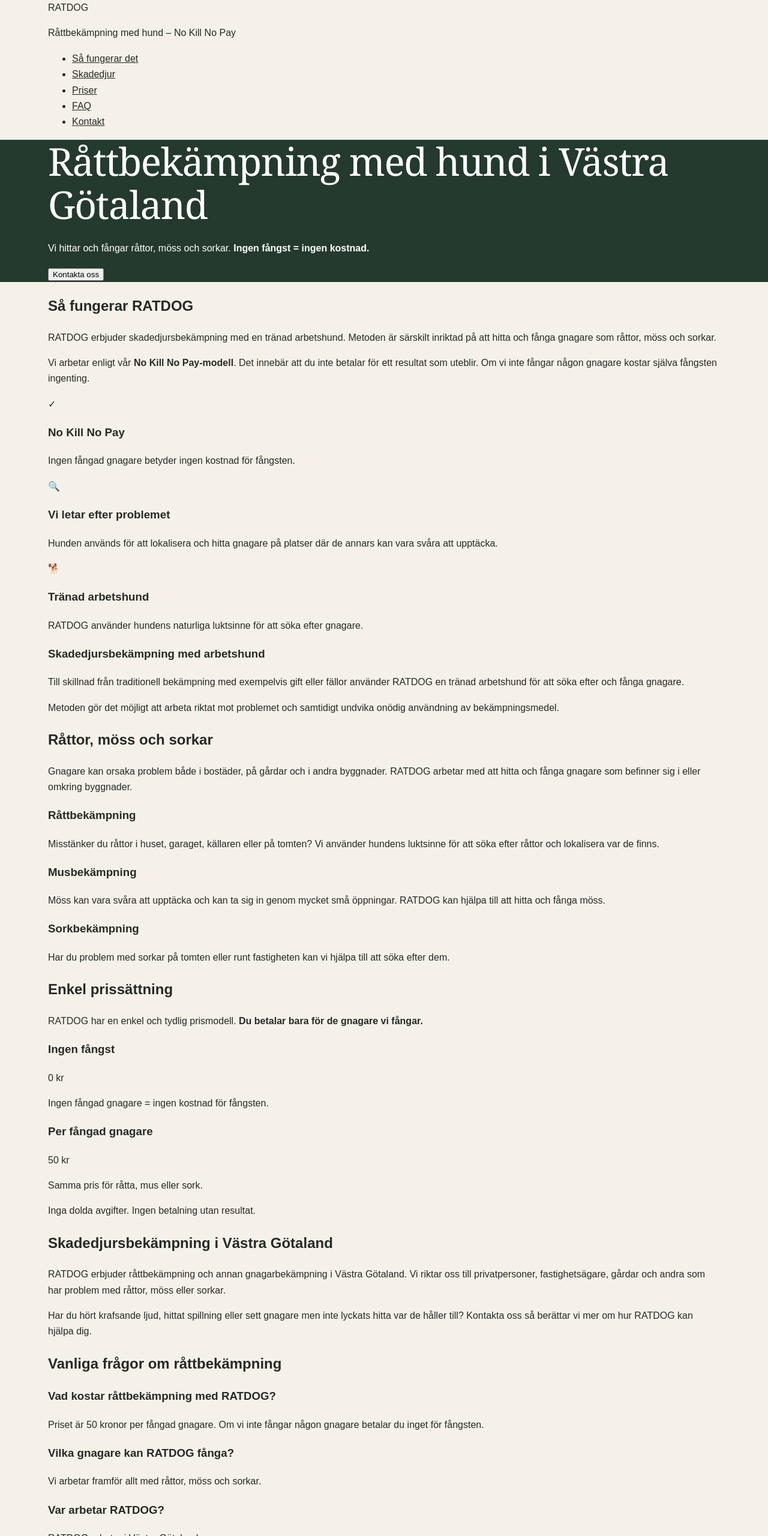
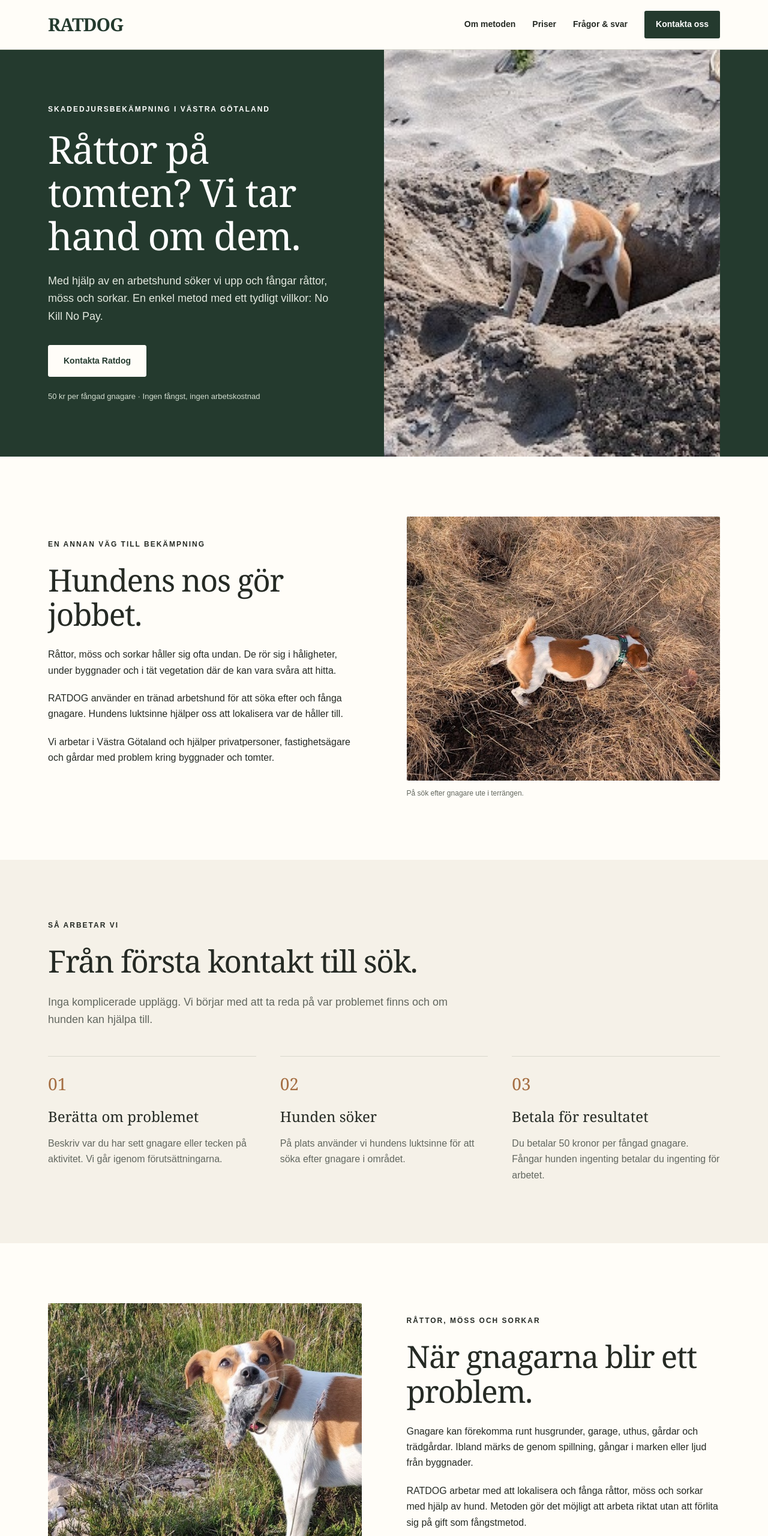
Before and after one commit to ratdog617/ratdog-website, a plain HTML site: page index.html in a window 1280 px wide. Shown: the top 2560 px of the page at 60% size. Drawn offline with Linux system fonts and the light colour scheme.

Commit message:
Revise index.html for updated content and structure

````diff
--- a/index.html
+++ b/index.html
@@ -3,29 +3,24 @@
 <html lang="sv">
 <head>
   <meta charset="UTF-8">
-    <meta name="viewport" content="width=device-width, initial-scale=1.0">
-
-    <title>Råttbekämpning i Västra Götaland | RATDOG – No Kill No Pay</title>
-
-    <meta name="description" content="Råttbekämpning, musbekämpning och sorkbekämpning med tränad arbetshund i Västra Götaland. No Kill No Pay – ingen fångst, ingen kostnad. Endast 50 kr per fångad gnagare.">
-
-    <link rel="canonical" href="https://ratdog.se/">
-
+  <meta name="viewport" content="width=device-width, initial-scale=1">
+  <title>Råttbekämpning i Västra Götaland | RATDOG</title>
+  <meta name="description" content="Råttbekämpning, musbekämpning och sorkbekämpning med arbetshund i Västra Götaland. No Kill No Pay – om hunden inte fångar något betalar du inget för arbetet. 50 kr per fångad gnagare.">
+  <link rel="canonical" href="https://www.ratdog.se/">
   <meta property="og:type" content="website">
-    <meta property="og:title" content="Råttbekämpning i Västra Götaland | RATDOG">
-    <meta property="og:description" content="Råttbekämpning med tränad arbetshund. No Kill No Pay – ingen fångst, ingen kostnad. 50 kr per fångad gnagare.">
-    <meta property="og:url" content="https://ratdog.se/">
   <meta property="og:locale" content="sv_SE">
-
+  <meta property="og:title" content="RATDOG – Råttbekämpning med hund">
+  <meta property="og:description" content="Skadedjursbekämpning med arbetshund i Västra Götaland. No Kill No Pay.">
+  <meta property="og:url" content="https://www.ratdog.se/">
+  <meta property="og:image" content="https://www.ratdog.se/uno1.jpg">
   <link rel="stylesheet" href="style.css">
-
   <script type="application/ld+json">
   {
     "@context": "https://schema.org",
     "@type": "LocalBusiness",
     "name": "RATDOG",
-        "url": "https://ratdog.se/",
-        "description": "Råttbekämpning, musbekämpning och sorkbekämpning med tränad arbetshund i Västra Götaland.",
+    "url": "https://www.ratdog.se/",
+    "description": "Råttbekämpning, musbekämpning och sorkbekämpning med arbetshund i Västra Götaland.",
     "areaServed": {
       "@type": "AdministrativeArea",
       "name": "Västra Götaland"
@@ -34,339 +29,273 @@
   }
   </script>
 </head>
-
 <body>
 
-<header>
-    <div class="container">
-        <div class="logo">
-            <div class="brand-name">RATDOG</div>
-            <p class="tagline">Råttbekämpning med hund – No Kill No Pay</p>
-        </div>
-
-        <nav aria-label="Huvudmeny">
-            <ul>
-                <li><a href="#om">Så fungerar det</a></li>
-                <li><a href="#skadedjur">Skadedjur</a></li>
-                <li><a href="#priser">Priser</a></li>
-                <li><a href="#faq">FAQ</a></li>
-                <li><a href="#kontakt">Kontakt</a></li>
-            </ul>
+<header class="site-header">
+  <div class="container header-inner">
+    <a href="#" class="brand" aria-label="Ratdog startsida">RATDOG</a>
+    <nav class="site-nav" aria-label="Huvudmeny">
+      <a href="#om">Om metoden</a>
+      <a href="#priser">Priser</a>
+      <a href="#faq">Frågor & svar</a>
+      <a href="#kontakt" class="nav-cta">Kontakta oss</a>
     </nav>
   </div>
 </header>
 
 <main>
-
   <section class="hero">
-        <div class="container">
-            <h1>Råttbekämpning med hund i Västra Götaland</h1>
-
-            <p class="big-text">
-                Vi hittar och fångar råttor, möss och sorkar.
-                <strong>Ingen fångst = ingen kostnad.</strong>
+    <div class="container hero-grid">
+      <div class="hero-copy">
+        <p class="eyebrow">Skadedjursbekämpning i Västra Götaland</p>
+        <h1>Råttor på tomten? Vi tar hand om dem.</h1>
+        <p class="hero-lead">
+          Med hjälp av en arbetshund söker vi upp och fångar
+          råttor, möss och sorkar. En enkel metod med ett
+          tydligt villkor: No Kill No Pay.
         </p>
-
-            <button class="cta-button" onclick="scrollToContact()">
-                Kontakta oss
-            </button>
+        <a href="#kontakt" class="button button-light">Kontakta Ratdog</a>
+        <p class="hero-note">50 kr per fångad gnagare · Ingen fångst, ingen arbetskostnad</p>
+      </div>
+      <div class="hero-photo">
+        <img src="uno1.jpg" alt="Ratdogs arbetshund söker efter gnagare i marken" fetchpriority="high">
+      </div>
     </div>
   </section>
 
-
-    <section id="om" class="about">
-        <div class="container">
-
-            <h2>Så fungerar RATDOG</h2>
-
+  <section id="om" class="section section-light">
+    <div class="container split">
+      <div class="split-text">
+        <p class="eyebrow">En annan väg till bekämpning</p>
+        <h2 class="section-title">Hundens nos gör jobbet.</h2>
         <p>
-                RATDOG erbjuder skadedjursbekämpning med en tränad arbetshund.
-                Metoden är särskilt inriktad på att hitta och fånga gnagare som
-                råttor, möss och sorkar.
+          Råttor, möss och sorkar håller sig ofta undan.
+          De rör sig i håligheter, under byggnader och i
+          tät vegetation där de kan vara svåra att hitta.
         </p>
-
         <p>
-                Vi arbetar enligt vår <strong>No Kill No Pay-modell</strong>.
-                Det innebär att du inte betalar för ett resultat som uteblir.
-                Om vi inte fångar någon gnagare kostar själva fångsten ingenting.
+          RATDOG använder en tränad arbetshund för att
+          söka efter och fånga gnagare. Hundens luktsinne
+          hjälper oss att lokalisera var de håller till.
         </p>
-
-            <div class="features">
-
-                <div class="feature">
-                    <div class="icon">✓</div>
-                    <h3>No Kill No Pay</h3>
         <p>
-                        Ingen fångad gnagare betyder ingen kostnad för fångsten.
+          Vi arbetar i Västra Götaland och hjälper
+          privatpersoner, fastighetsägare och gårdar
+          med problem kring byggnader och tomter.
         </p>
       </div>
-
-                <div class="feature">
-                    <div class="icon">🔍</div>
-                    <h3>Vi letar efter problemet</h3>
-                    <p>
-                        Hunden används för att lokalisera och hitta gnagare på
-                        platser där de annars kan vara svåra att upptäcka.
-                    </p>
-                </div>
-
-                <div class="feature">
-                    <div class="icon">🐕</div>
-                    <h3>Tränad arbetshund</h3>
-                    <p>
-                        RATDOG använder hundens naturliga luktsinne för att
-                        söka efter gnagare.
-                    </p>
-                </div>
-
-            </div>
-
-            <div class="eco-info">
-                <h3>Skadedjursbekämpning med arbetshund</h3>
-
-                <p>
-                    Till skillnad från traditionell bekämpning med exempelvis
-                    gift eller fällor använder RATDOG en tränad arbetshund för
-                    att söka efter och fånga gnagare.
-                </p>
-
-                <p>
-                    Metoden gör det möjligt att arbeta riktat mot problemet
-                    och samtidigt undvika onödig användning av bekämpningsmedel.
-                </p>
-            </div>
-
+      <figure class="photo-frame">
+        <img src="uno2.jpg" alt="Arbetshunden undersöker ett område med misstänkt aktivitet av gnagare" loading="lazy">
+        <figcaption>På sök efter gnagare ute i terrängen.</figcaption>
+      </figure>
     </div>
   </section>
 
-
-    <section id="skadedjur" class="about">
+  <section class="section">
     <div class="container">
-
-            <h2>Råttor, möss och sorkar</h2>
-
+      <p class="eyebrow">Så arbetar vi</p>
+      <h2 class="section-title">Från första kontakt till sök.</h2>
+      <p class="section-intro">
+        Inga komplicerade upplägg. Vi börjar med att ta reda på
+        var problemet finns och om hunden kan hjälpa till.
+      </p>
+      <div class="steps">
+        <div class="step">
+          <div class="step-number">01</div>
+          <h3>Berätta om problemet</h3>
           <p>
-                Gnagare kan orsaka problem både i bostäder, på gårdar och i
-                andra byggnader. RATDOG arbetar med att hitta och fånga
-                gnagare som befinner sig i eller omkring byggnader.
-            </p>
-
-            <div class="features">
-
-                <div class="feature">
-                    <h3>Råttbekämpning</h3>
-                    <p>
-                        Misstänker du råttor i huset, garaget, källaren eller
-                        på tomten? Vi använder hundens luktsinne för att söka
-                        efter råttor och lokalisera var de finns.
+            Beskriv var du har sett gnagare eller tecken
+            på aktivitet. Vi går igenom förutsättningarna.
           </p>
         </div>
-
-                <div class="feature">
-                    <h3>Musbekämpning</h3>
+        <div class="step">
+          <div class="step-number">02</div>
+          <h3>Hunden söker</h3>
           <p>
-                        Möss kan vara svåra att upptäcka och kan ta sig in genom
-                        mycket små öppningar. RATDOG kan hjälpa till att hitta
-                        och fånga möss.
+            På plats använder vi hundens luktsinne
+            för att söka efter gnagare i området.
           </p>
         </div>
-
-                <div class="feature">
-                    <h3>Sorkbekämpning</h3>
+        <div class="step">
+          <div class="step-number">03</div>
+          <h3>Betala för resultatet</h3>
           <p>
-                        Har du problem med sorkar på tomten eller runt
-                        fastigheten kan vi hjälpa till att söka efter dem.
+            Du betalar 50 kronor per fångad gnagare.
+            Fångar hunden ingenting betalar du
+            ingenting för arbetet.
           </p>
         </div>
-
       </div>
-
     </div>
   </section>
 
-
-    <section id="priser" class="pricing">
-        <div class="container">
-
-            <h2>Enkel prissättning</h2>
-
+  <section class="section section-light">
+    <div class="container split">
+      <figure class="photo-frame">
+        <img src="uno3.jpg" alt="Ratdogs arbetshund med en fångad gnagare" loading="lazy">
+        <figcaption>Arbetshunden efter en lyckad fångst.</figcaption>
+      </figure>
+      <div class="split-text">
+        <p class="eyebrow">Råttor, möss och sorkar</p>
+        <h2 class="section-title">När gnagarna blir ett problem.</h2>
         <p>
-                RATDOG har en enkel och tydlig prismodell.
-                <strong>Du betalar bara för de gnagare vi fångar.</strong>
+          Gnagare kan förekomma runt husgrunder,
+          garage, uthus, gårdar och trädgårdar.
+          Ibland märks de genom spillning,
+          gångar i marken eller ljud från byggnader.
         </p>
-
-            <div class="price-box">
-
-                <div class="price-item">
-                    <h3>Ingen fångst</h3>
-                    <p class="price">0 kr</p>
-                    <p>Ingen fångad gnagare = ingen kostnad för fångsten.</p>
+        <p>
+          RATDOG arbetar med att lokalisera och fånga
+          råttor, möss och sorkar med hjälp av hund.
+          Metoden gör det möjligt att arbeta riktat
+          utan att förlita sig på gift som fångstmetod.
+        </p>
+        <a href="#kontakt" class="button">Beskriv ditt problem</a>
       </div>
-
-                <div class="price-item highlight">
-                    <h3>Per fångad gnagare</h3>
-                    <p class="price">50 kr</p>
-                    <p>
-                        Samma pris för råtta, mus eller sork.
-                    </p>
-                </div>
-
-            </div>
-
-            <p class="note">
-                Inga dolda avgifter. Ingen betalning utan resultat.
-            </p>
-
     </div>
   </section>
 
-
-    <section class="about">
-        <div class="container">
-
-            <h2>Skadedjursbekämpning i Västra Götaland</h2>
-
+  <section id="priser" class="section section-green">
+    <div class="container price-layout">
+      <div>
+        <p class="eyebrow">Vår prismodell</p>
+        <h2 class="section-title">No Kill. No Pay.</h2>
         <p>
-                RATDOG erbjuder råttbekämpning och annan gnagarbekämpning
-                i Västra Götaland. Vi riktar oss till privatpersoner,
-                fastighetsägare, gårdar och andra som har problem med
-                råttor, möss eller sorkar.
+          Om hunden inte fångar någon gnagare
+          betalar du ingenting för arbetet.
         </p>
-
+        <div class="price-amount">50 kr <span>/ fångad gnagare</span></div>
+        <p>Samma pris för råttor, möss och sorkar.</p>
+      </div>
+      <div class="price-details">
+        <h3>Enkelt och tydligt.</h3>
         <p>
-                Har du hört krafsande ljud, hittat spillning eller sett
-                gnagare men inte lyckats hitta var de håller till?
-                Kontakta oss så berättar vi mer om hur RATDOG kan hjälpa dig.
+          Du betalar för de gnagare hunden faktiskt fångar.
+          Blir det ingen fångst kostar arbetet ingenting.
         </p>
-
+        <p>
+          Kontakta oss och berätta om ditt problem
+          så kan vi diskutera förutsättningarna.
+        </p>
+        <a href="#kontakt" class="button button-light">Skicka en förfrågan</a>
+      </div>
     </div>
   </section>
 
-
-    <section id="faq" class="about">
+  <section id="faq" class="section section-light">
     <div class="container">
-
-            <h2>Vanliga frågor om råttbekämpning</h2>
-
-            <div class="eco-info">
-
-                <h3>Vad kostar råttbekämpning med RATDOG?</h3>
+      <p class="eyebrow">Bra att veta</p>
+      <h2 class="section-title">Vanliga frågor.</h2>
+      <div class="faq-list">
+        <details class="faq-item">
+          <summary>Vad kostar RATDOG?</summary>
           <p>
-                    Priset är 50 kronor per fångad gnagare. Om vi inte fångar
-                    någon gnagare betalar du inget för fångsten.
+            Priset är 50 kronor per fångad gnagare.
+            Om hunden inte fångar någon gnagare
+            betalar du ingenting för arbetet.
           </p>
-
-                <h3>Vilka gnagare kan RATDOG fånga?</h3>
+        </details>
+        <details class="faq-item">
+          <summary>Vilka skadedjur arbetar ni med?</summary>
+          <p>Vi arbetar framför allt med råttor, möss och sorkar.</p>
+        </details>
+        <details class="faq-item">
+          <summary>Var erbjuder ni tjänsten?</summary>
+          <p>RATDOG arbetar i Västra Götaland.</p>
+        </details>
+        <details class="faq-item">
+          <summary>Använder ni råttgift?</summary>
           <p>
-                    Vi arbetar framför allt med råttor, möss och sorkar.
+            Vår metod bygger på att en tränad arbetshund
+            söker efter och fångar gnagare, inte på
+            att lägga ut råttgift.
           </p>
-
-                <h3>Var arbetar RATDOG?</h3>
+        </details>
+        <details class="faq-item">
+          <summary>Vad betyder No Kill No Pay?</summary>
           <p>
-                    RATDOG arbetar i Västra Götaland.
+            Det betyder att du inte betalar för arbetet
+            om hunden inte fångar någon gnagare.
           </p>
-
-                <h3>Använder ni gift?</h3>
-                <p>
-                    RATDOG:s metod bygger på att en tränad arbetshund söker
-                    efter och fångar gnagare.
-                </p>
-
-                <h3>Vad betyder No Kill No Pay?</h3>
-                <p>
-                    Det betyder att du inte betalar för en fångst som inte
-                    har skett. Ingen fångad gnagare innebär ingen kostnad
-                    för fångsten.
-                </p>
-
+        </details>
       </div>
-
     </div>
   </section>
 
+  <section class="cta-section">
+    <div class="container">
+      <h2>Misstänker du råttor på tomten?</h2>
+      <p>
+        Berätta var problemet finns. Vi återkommer
+        och pratar om hur vi kan hjälpa dig.
+      </p>
+      <a href="#kontakt" class="button">Kontakta oss</a>
+    </div>
+  </section>
 
-    <section id="kontakt" class="contact">
-        <div class="container">
-
-            <h2>Kontakta RATDOG</h2>
-
-            <p class="intro-text">
-                Har du problem med råttor, möss eller sorkar?
-                Beskriv problemet så kontaktar vi dig.
+  <section id="kontakt" class="section section-light">
+    <div class="container contact-grid">
+      <div class="contact-copy">
+        <p class="eyebrow">Kontakta Ratdog</p>
+        <h2 class="section-title">Berätta vad du behöver hjälp med.</h2>
+        <p>
+          Fyll i formuläret och beskriv problemet.
+          Vi återkommer så snart vi kan.
         </p>
+        <p>Verksamhetsområde: Västra Götaland.</p>
+      </div>
 
       <form id="contactForm"
             class="contact-form"
             action="https://formspree.io/f/mnpqvrye"
             method="POST">
 
-                <div class="form-group">
+        <div class="form-row">
+          <div class="form-field">
             <label for="name">Namn *</label>
-                    <input type="text"
-                           id="name"
-                           name="name"
-                           autocomplete="name"
-                           required>
+            <input id="name" name="name" type="text" autocomplete="name" required>
+          </div>
+          <div class="form-field">
+            <label for="email">E-post *</label>
+            <input id="email" name="email" type="email" autocomplete="email" required>
+          </div>
         </div>
 
-                <div class="form-group">
-                    <label for="email">E-post *</label>
-                    <input type="email"
-                           id="email"
-                           name="email"
-                           autocomplete="email"
-                           required>
+        <div class="form-field">
+          <label for="phone">Telefon</label>
+          <input id="phone" name="phone" type="tel" autocomplete="tel">
         </div>
 
-                <div class="form-group">
-                    <label for="phone">Telefon</label>
-                    <input type="tel"
-                           id="phone"
-                           name="phone"
-                           autocomplete="tel">
-                </div>
-
-                <div class="form-group">
+        <div class="form-field">
           <label for="message">Beskriv problemet *</label>
-                    <textarea id="message"
-                              name="message"
-                              rows="5"
-                              placeholder="Till exempel: Jag har sett råttor runt huset eller hört ljud i väggen."
+          <textarea id="message" name="message" rows="5"
+                    placeholder="Var har du sett gnagare eller tecken på aktivitet?"
                     required></textarea>
         </div>
 
-                <button type="submit" class="submit-button">
-                    Skicka förfrågan
-                </button>
-
-                <p id="formMessage"></p>
-
+        <button class="button" type="submit">Skicka förfrågan</button>
+        <p class="form-small">
+          Formuläret skickas via Formspree.
+          Dina uppgifter används för att besvara din förfrågan.
+        </p>
+        <p id="formMessage" class="form-message" aria-live="polite"></p>
       </form>
-
     </div>
   </section>
-
 </main>
 
-
-<footer>
-    <div class="container">
-
-        <p style="font-size: 0.85em; color: #666; margin-bottom: 8px;">
+<footer class="site-footer">
+  <div class="container footer-inner">
+    <div>
+      <div class="footer-brand">RATDOG</div>
+      <div class="footer-small">Skadedjursbekämpning med arbetshund · Västra Götaland</div>
+    </div>
+    <div class="footer-small">
       Confirmed kills: 23
-        </p>
-
-        <p>
-            &copy; 2026 RATDOG - Skadedjursbekämpning.
-            Alla rättigheter förbehållna.
-        </p>
-
+      <p>© 2026 RATDOG. Alla rättigheter förbehållna.</p>
+    </div>
   </div>
 </footer>
 
-
-<script src="script.js"></script>
-
 </body>
 </html>
-```
````
Lines whose indentation alone changed are shown as unchanged.
